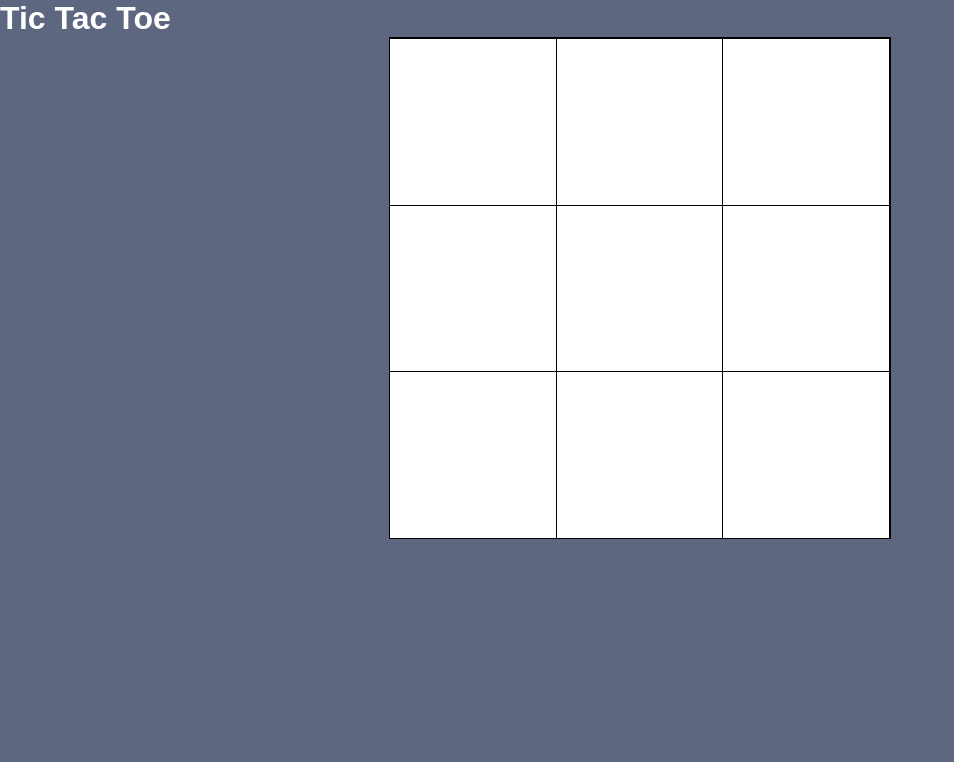
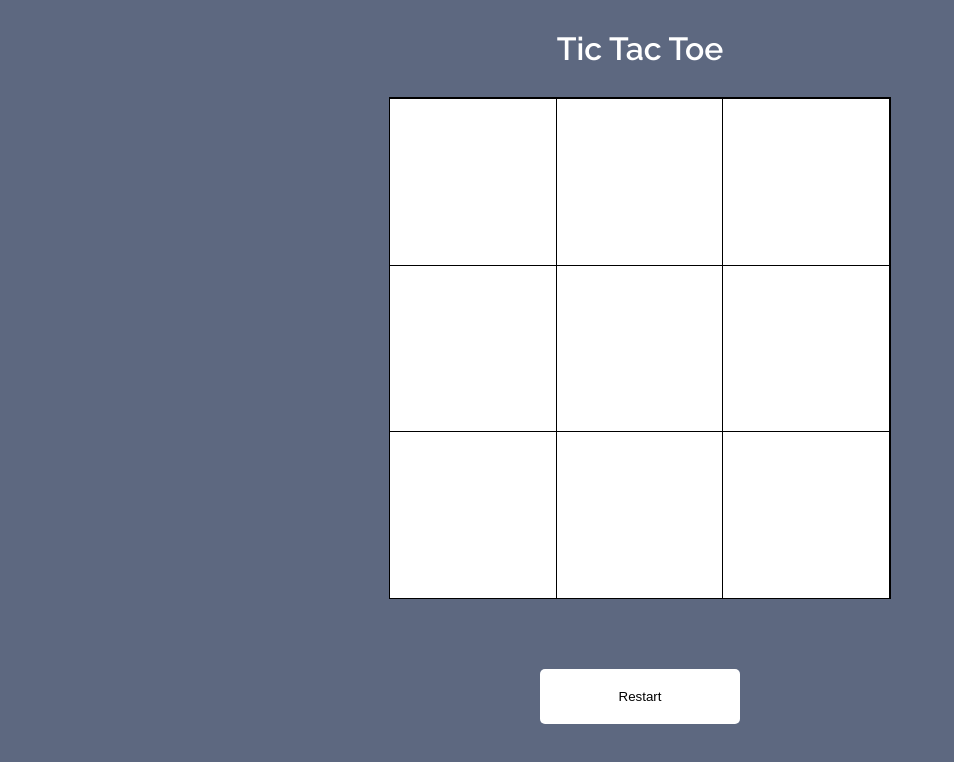
Before and after one commit to CarlosCapili/Web-Projects, a plain HTML site: page TicTacToe/index.html in a window 1280 px wide. Shown: the whole page, without its empty margins (0-954 px from the left). Drawn offline with Linux system fonts and the light colour scheme.

Commit message:
Update index.html

```diff
--- a/TicTacToe/index.html
+++ b/TicTacToe/index.html
@@ -3,9 +3,12 @@
 <head>
     <title>Tic Tac Toe</title>
     <link rel="stylesheet" href="style.css">
+    <link rel="preconnect" href="https://fonts.googleapis.com">
+    <link rel="preconnect" href="https://fonts.gstatic.com" crossorigin>
+    <link href="https://fonts.googleapis.com/css2?family=Raleway:wght@400;600&display=swap" rel="stylesheet">
 </head>
 <body>
-    <div><h1>Tic Tac Toe</h1></div>
+    <div class="title"><h1>Tic Tac Toe</h1></div>
     <div class="gameBoard">
         <div id="0" class="cell"></div>
         <div id="1" class="cell"></div>
@@ -19,8 +22,8 @@
         <div id="7" class="cell"></div>
         <div id="8" class="cell"></div>
     </div>
-    <div><h2 class="displayBoard"></h2></div>
-    <div class="playerOption"></div>
+    <div class="playerOption"><h2 class="displayBoard"></h2></div>
+    <div class="restart"><button id="restart">Restart</button></div>
     <script src="script.js"></script>
 </body>
 </html>
```
